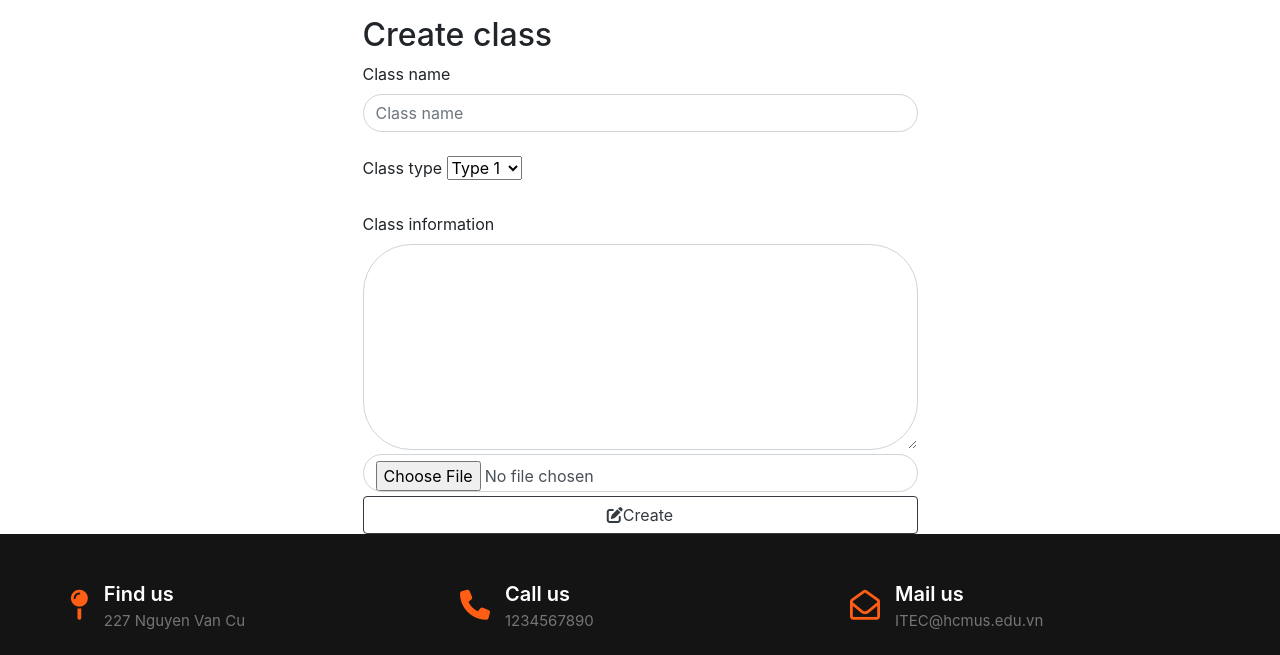
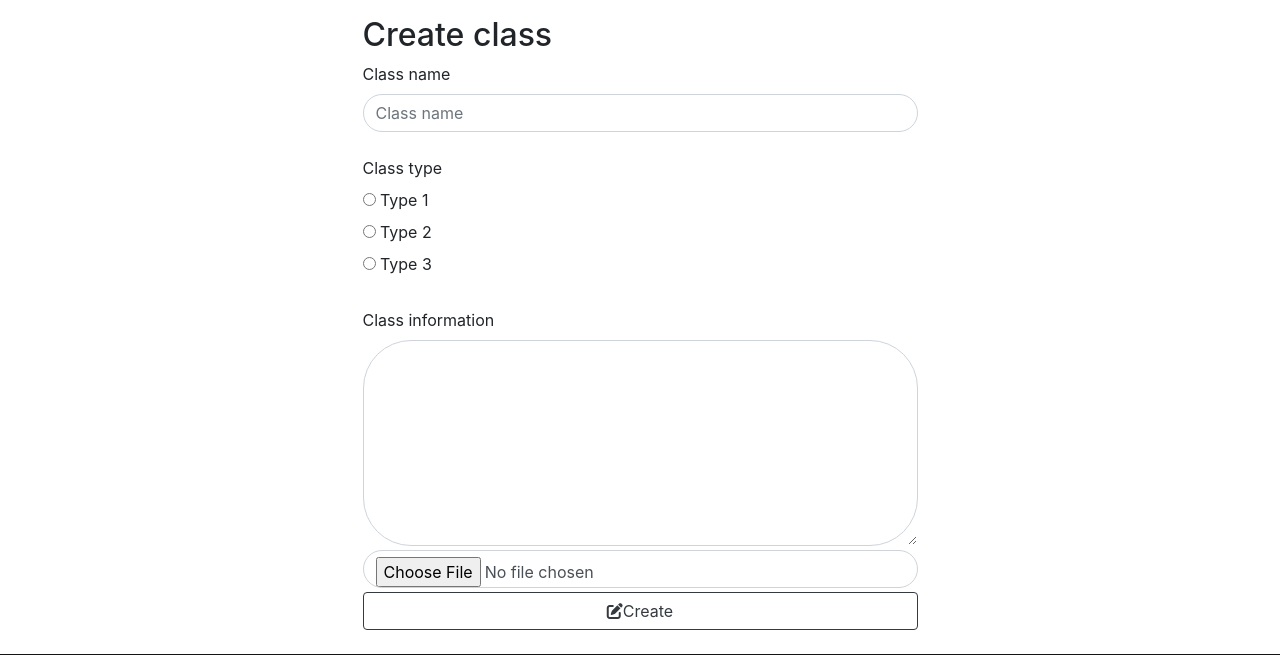
Before and after one commit to pinklove0526/Skill_Learning, a PHP site: page /list.php in a window 1280 px wide. Shown: the part 88-743 px from the top of the page. Run offline with PHP 8.4, Linux system fonts and the light colour scheme; some libraries are stand-ins or nearby versions.

Commit message:
Update radio list.php

```diff
--- a/list.php
+++ b/list.php
@@ -16,13 +16,14 @@ include 'includes/header.php';
           <input type="text" name="title" placeholder="Class name" value="" class="form-control">
 		  <br>
 		  <label for="type">Class type</label>
+       <br>
+       <input type="radio" id="type1" name="type1" value="1">
+       <label for="type1">Type 1</label><br>
+       <input type="radio" id="type2" name="type2" value="2">
+       <label for="type2">Type 2</label><br>
+       <input type="radio" id="type3" name="type3" value="3">
+       <label for="type3">Type 3</label>
 
-		  <select id="item" name="item">
-    		<option value="item1">Type 1</option>
-    		<option value="item2">Type 2</option>
-    		<option value="item3">Type 3</option>
-    		<option value="item4">Type 4</option>
-          </select>
 		  <br><br>
           <label for="body">Class information</label>
           <textarea name="body" class="form-control" rows="8" cols="80"></textarea>
@@ -32,7 +33,7 @@ include 'includes/header.php';
       </div>
   </div>
 </div>
-
+<br>
 
 
 
```
